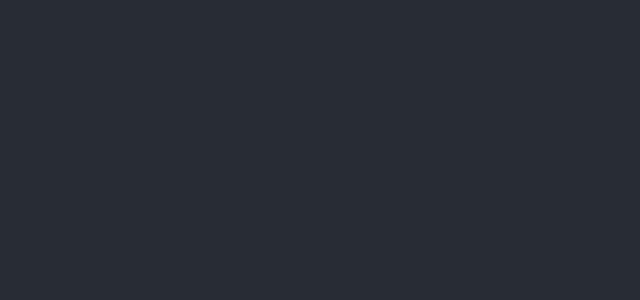
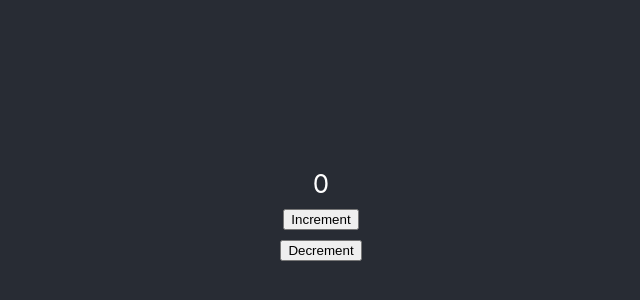
Before and after one commit to Oumeima-IbnElfekih/ExempleCoursReact, a React (Create React App) app: page /redux in a window 1280 px wide. Shown: the part 186-486 px from the top of the page, without its empty margins (319-959 px from the left). Built offline with nearby package versions, Linux system fonts and the light colour scheme.

Commit message:
redux+someHooks

```diff
--- a/package.json
+++ b/package.json
@@ -8,8 +8,10 @@
     "@testing-library/user-event": "^13.2.1",
     "react": "^17.0.2",
     "react-dom": "^17.0.2",
+    "react-redux": "^7.2.6",
     "react-router-dom": "5.2.0",
     "react-scripts": "5.0.0",
+    "redux": "^4.1.2",
     "web-vitals": "^2.1.0"
   },
   "scripts": {
--- a/src/App.js
+++ b/src/App.js
@@ -7,6 +7,7 @@
 import useIsOnline from './Customhook/useIsOnline';
 import Memo from './hooks/Memo';
 import CallBack from './hooks/CallBack';
+import Redux from './ExempleRedux/Redux';
 function Home (){
   return <h1>Home</h1>
 }
@@ -35,6 +36,7 @@
       <Switch>
       <Route exact  path="/" component={Home}/>
       <Route exact  path="/memo" component={Memo}/>
+      <Route exact  path="/redux" component={Redux}/>
       <Route exact  path="/callback" component={CallBack}/>
       <Route path="/about" component={About}/>
       <Route path="/contact" component={Contact}/>
--- /dev/null
+++ b/src/ExempleRedux/Redux.js
@@ -0,0 +1,16 @@
+import { useDispatch, useSelector } from "react-redux"
+import { decrement, increment } from "./actions";
+
+
+export default function Redux(){
+    const compteur = useSelector(state=>state.count);
+    const dispatch = useDispatch();
+     return (<div>
+       {compteur}
+        <br></br>
+         <button onClick={()=>dispatch(increment())}>Increment</button> <br></br>
+         <button onClick={()=>dispatch(decrement())} > Decrement </button>
+       </div>)
+
+
+    }
--- /dev/null
+++ b/src/ExempleRedux/actions.js
@@ -0,0 +1,14 @@
+const increment =()=> {
+    return {
+      type: "increment",
+      payload : 1
+    }
+  }
+  const decrement = ()=> {
+    return {
+      type: "decrement",
+      payload : 1
+    }
+  }
+
+export {increment , decrement};
--- /dev/null
+++ b/src/ExempleRedux/reducer.js
@@ -0,0 +1,16 @@
+const intialState = {
+
+    count : 0,
+    ListItem : [] ,
+
+}
+const compteur = (state =intialState, action ) => {
+    switch(action.type)
+    {
+      case "increment" : return  {...state.count , count :state.count + action.payload}
+      case  "decrement" :return  {...state.count , count :state.count - action.payload};
+       default : return state ;
+    }
+  }
+
+export default compteur ;
--- a/src/hooks/Memo.js
+++ b/src/hooks/Memo.js
@@ -5,14 +5,17 @@
     const [value, setValue] = useState(0);
     const [testValue, setTestValue] = useState(0);
     const incrementWith1 =()=> {setTestValue(testValue+1);}
-    const incrementwith3 = (elem)=> { console .log("Execute increment") ; return elem+3 }
-    const result = incrementwith3(value);
-   // const MemoRes =useMemo(()=> {
-    //    console.log("execute useMemo");
-     //   return incrementwith3(value)}, [value]);
+    const incrementwith3 = (elem)=> {
+     console.log("Execute increment") ;
+     return elem+3
+    }
+   // const result = incrementwith3(value);
+    const MemoRes =useMemo(()=> {
+       console.log("execute useMemo");
+       return incrementwith3(value)}, [value]);
      return (<div>
         <input type="number" value={value} onChange={e=> setValue(parseInt(e.target.value))} /> <br></br>
-        {result}
+        {MemoRes}
         <br></br>
         <button onClick={incrementWith1}>Increment with 1 </button> <br></br>
         result TestValue = {testValue}
--- a/src/index.js
+++ b/src/index.js
@@ -3,14 +3,27 @@
 import './index.css';
 import App from './App';
 import reportWebVitals from './reportWebVitals';
+import { createStore } from 'redux';
+import { Provider } from 'react-redux';
+
+import compteurReducer from './ExempleRedux/reducer'
+
+//creation du store
+let store = createStore(compteurReducer,
+ // window.__REDUX_DEVTOOLS_EXTENSION__ / window.__REDUX_DEVTOOLS_EXTENSION_COMPOSE__
+  );
+// console.log(store);
+// store.subscribe(()=> console.log(store.getState()))
 
 ReactDOM.render(
   <React.StrictMode>
-    <App />
+    <Provider store={store}> <App /> </Provider>
+
   </React.StrictMode>,
   document.getElementById('root')
 );
-
+// you can add exetension
+//window.__REDUX_DEVTOOLS_EXTENSION__ / window.__REDUX_DEVTOOLS_EXTENSION_COMPOSE__
 // If you want to start measuring performance in your app, pass a function
 // to log results (for example: reportWebVitals(console.log))
 // or send to an analytics endpoint. Learn more: https://bit.ly/CRA-vitals
```
Also changed, not shown: 2 other files (tests, documents, lock files or other folders).
